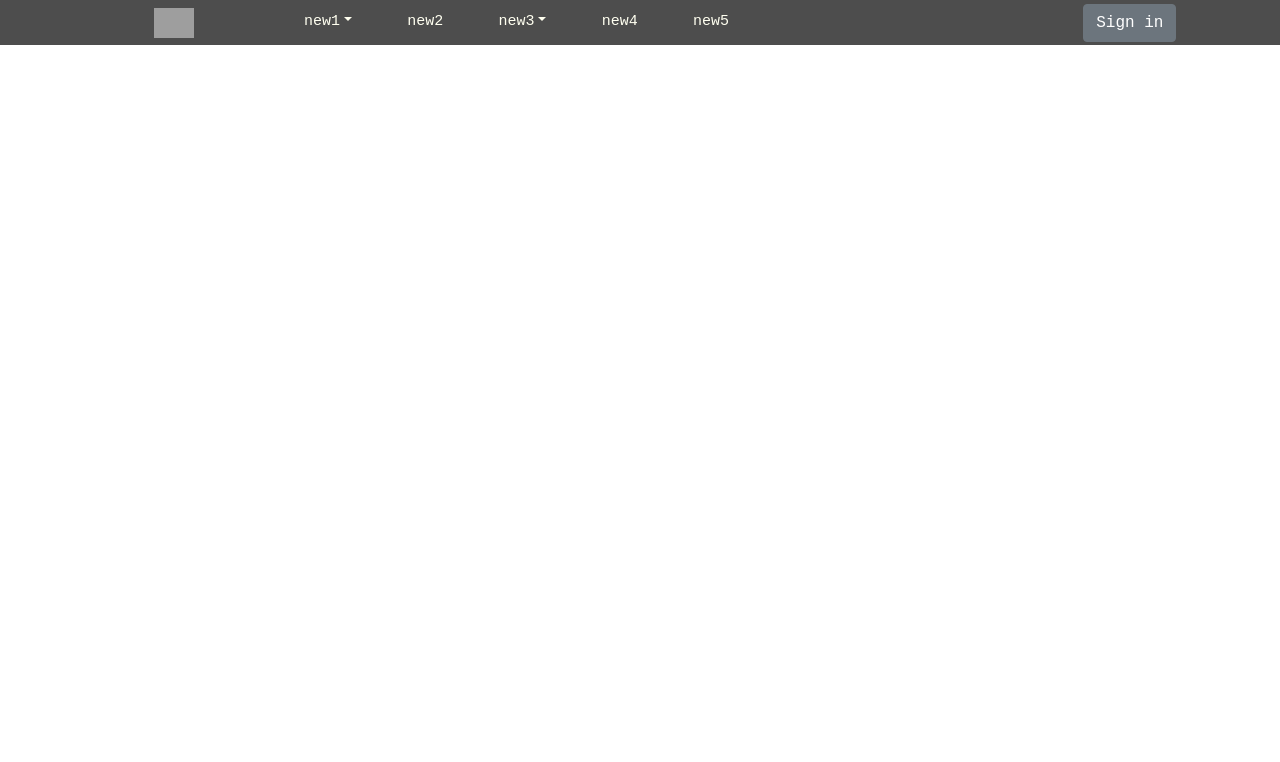
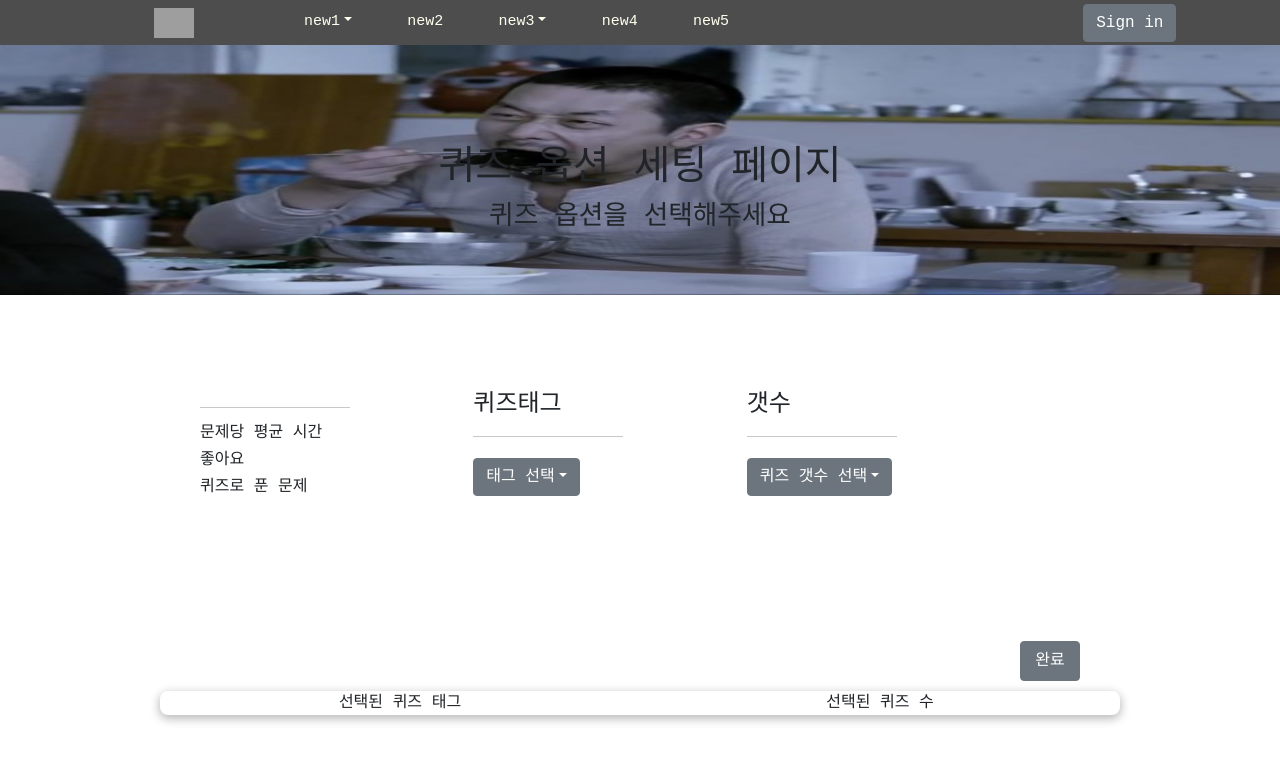
Before and after one commit to dnd-side-project/dnd-5th-10-frontend, a React (Create React App) app: page /SetQuizOptions in a window 1280 px wide. Shown: the top 762 px of the page. Built offline with nearby package versions, Linux system fonts and the light colour scheme; grey boxes are pictures that could not be loaded.

Commit message:
feat: 퀴즈 옵션 세팅 페이지 레이아웃 구현

```diff
--- a/src/Routes/Routers.js
+++ b/src/Routes/Routers.js
@@ -2,6 +2,7 @@ import React from 'react'
 import { BrowserRouter, Route } from 'react-router-dom'
 import MainPage from 'pages/MainPage'
 import QuestionRegisterPage from 'pages/QuestionRegisterPage'
+import QuizPage from 'pages/QuizPage'
 import Navigation from 'components/Navigation'
 
 const Routers = () => (
@@ -10,6 +11,7 @@ const Routers = () => (
     <Route exact path="/" component={MainPage} />
     <Route exact path="/login" component={MainPage} />
     <Route exact path="/QuestionRegister" component={QuestionRegisterPage} />
+    <Route exact path="/SetQuizOptions" component={QuizPage} />
   </BrowserRouter>
 )
 
--- /dev/null
+++ b/src/components/SetQuizOptions.css
@@ -0,0 +1,56 @@
+.set-quiz-options-img > img {
+  position: relative;
+  width: 100%;
+  height: 250px;
+}
+
+.set-quiz-options-img > h1 {
+  position: relative;
+  top: -150px;
+  font-size: 30pt;
+}
+
+.set-quiz-options-img > h3 {
+  position: relative;
+  top: -150px;
+  font-size: 20pt;
+}
+
+.set-quiz-options-box {
+  /* background-color: blue; */
+  padding-left: 200px;
+  padding-right: 200px;
+  display: flex;
+  width: 100%;
+  height: 300px;
+}
+
+.set-quiz-options-box > div {
+  font-size: 25pt;
+  flex: 1;
+  text-align: left;
+}
+
+.line {
+  width: 150px;
+}
+
+.quiz-option-btn {
+  height: 40px;
+  width: 60px;
+  float: right;
+  margin-top: 250px;
+}
+
+.quiz-setting-result-box {
+  display: flex;
+  margin-top: 50px;
+  margin: auto;
+  width: 75%;
+  border-radius: 8px;
+  box-shadow: 0px 3px 10px 1px rgb(187, 187, 187);
+}
+
+.quiz-setting-result-box > div {
+  flex: 1;
+}
--- /dev/null
+++ b/src/components/SetQuizOptions.js
@@ -0,0 +1,60 @@
+import 'components/SetQuizOptions.css'
+import Tags from 'components/Tags'
+import { useEffect, useState } from 'react'
+import { Dropdown, DropdownToggle, DropdownMenu, DropdownItem, Button } from 'reactstrap'
+import { withRouter } from 'react-router-dom'
+
+const questionRegisterImg = '/img/questionRegister.jpg'
+
+const SetQuizOptions = (props) => {
+  const [tagDropdownOpen, setTagDropdownOpen] = useState(false)
+  const [cntDropdownOpen, setCntDropdownOpen] = useState(false)
+  const tagToggle = () => setTagDropdownOpen((prevState) => !prevState)
+  const cntToggle = () => setCntDropdownOpen((prevState) => !prevState)
+
+  return (
+    <div className="set-quiz-options">
+      <div className="set-quiz-options-img">
+        <img src={questionRegisterImg} alt="question-register-img" />
+        <h1>퀴즈 옵션 세팅 페이지</h1>
+        <h3>퀴즈 옵션을 선택해주세요</h3>
+      </div>
+      <div className="set-quiz-options-box">
+        <div className="user-info">
+          <h4>{localStorage.getItem('userName')}</h4>
+          <hr className="line" />
+          <h6>문제당 평균 시간</h6>
+          <h6>좋아요</h6>
+          <h6>퀴즈로 푼 문제</h6>
+        </div>
+        <div className="select-tag">
+          <h4>퀴즈태그</h4>
+          <hr className="line" />
+          <Dropdown isOpen={tagDropdownOpen} toggle={tagToggle}>
+            <DropdownToggle caret>태그 선택</DropdownToggle>
+            <DropdownMenu>
+              <DropdownItem text></DropdownItem>
+            </DropdownMenu>
+          </Dropdown>
+        </div>
+        <div className="select-quiz-count">
+          <h4>갯수</h4>
+          <hr className="line" />
+          <Dropdown isOpen={cntDropdownOpen} toggle={cntToggle}>
+            <DropdownToggle caret>퀴즈 갯수 선택</DropdownToggle>
+            <DropdownMenu>
+              <DropdownItem text></DropdownItem>
+            </DropdownMenu>
+          </Dropdown>
+        </div>
+        <Button className="quiz-option-btn">완료</Button>
+      </div>
+      <div className="quiz-setting-result-box">
+        <div>선택된 퀴즈 태그</div>
+        <div>선택된 퀴즈 수</div>
+      </div>
+    </div>
+  )
+}
+
+export default withRouter(SetQuizOptions)
--- /dev/null
+++ b/src/pages/QuizPage.js
@@ -0,0 +1,10 @@
+import SetQuizOptions from 'components/SetQuizOptions'
+import axios from 'axios'
+import { JWT_TOKEN } from 'constants/Oauth'
+
+axios.defaults.headers.common['Authorization'] = `Bearer ${JWT_TOKEN}`
+
+const QuizPage = () => {
+  return <SetQuizOptions />
+}
+export default QuizPage
```
